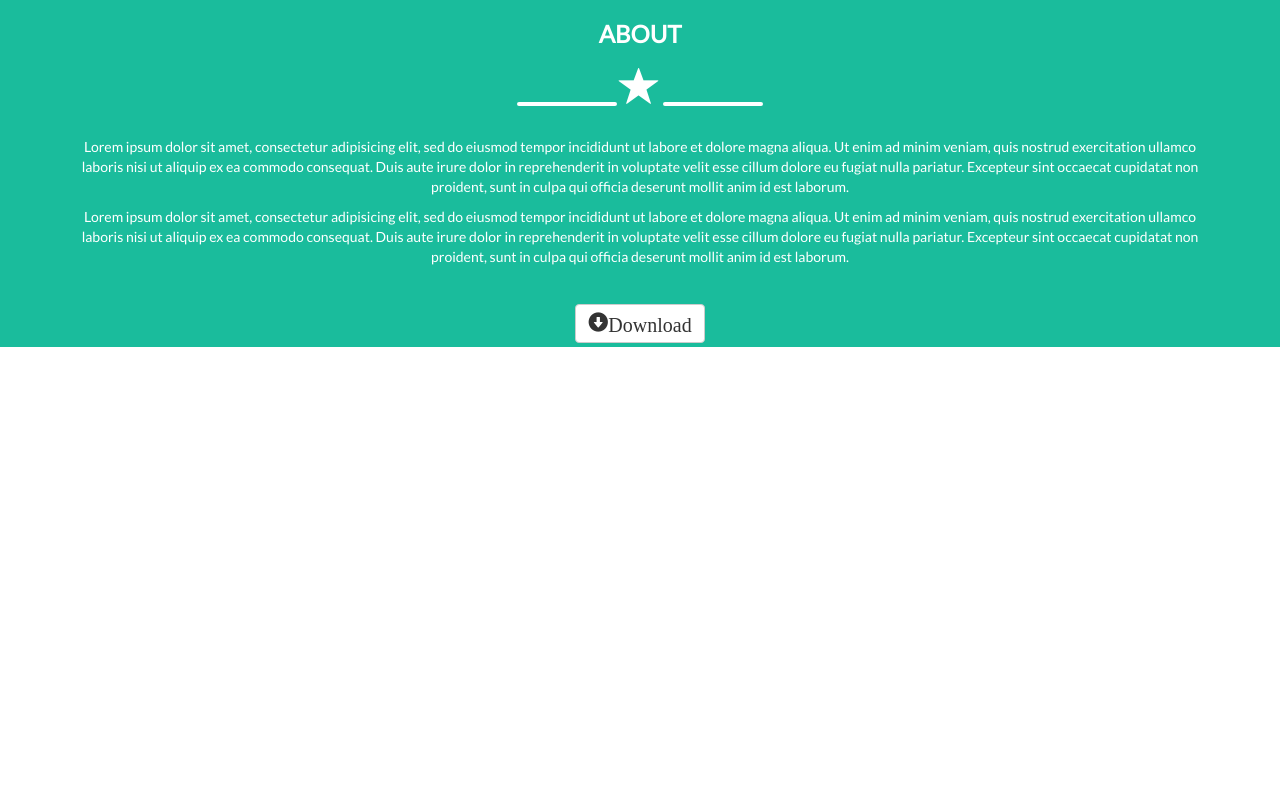
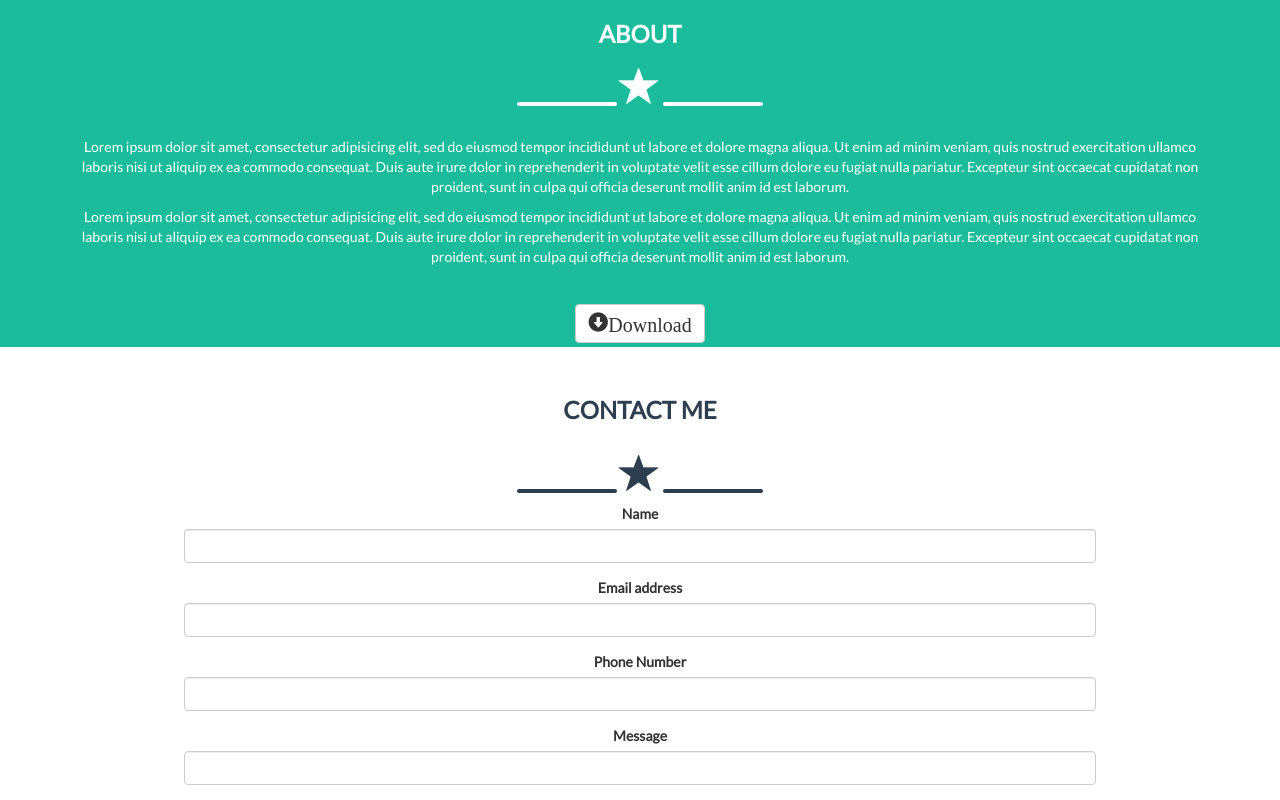
Before and after one commit to giulianapoli/html-css-bootstrap-freelancer, a plain HTML site: page index.html in a window 1280 px wide. Shown: the part 5293-6093 px from the top of the page. Before the commit the page ends 5640 px from the top, so only its background shows below. Drawn offline with nearby package versions, Linux system fonts and the light colour scheme.

Commit message:
Fourth section
adds form

```diff
--- a/css/master.css
+++ b/css/master.css
@@ -24,6 +24,27 @@
 
 .w_100 {
   width: 100px;
+}
+
+.w_80cent {
+  width: 80%;
+}
+
+/* margin */
+.m_10 {
+  margin: 10px;
+}
+
+.m_top50 {
+  margin-top: 50px;
+}
+
+.m_top20 {
+  margin-top: 20px;
+}
+
+.m_auto {
+  margin: auto;
 }
 
 /*color */
@@ -79,19 +100,6 @@
   font-size: 4rem;
 }
 
-/* margin */
-.m_10 {
-  margin: 10px;
-}
-
-.m_top50 {
-  margin-top: 50px;
-}
-
-.m_top20 {
-  margin-top: 20px;
-}
-
 /* section 2 */
 
 .photo {
--- a/index.html
+++ b/index.html
@@ -116,13 +116,12 @@
     </section>
 
     <!-- section 3 -->
-
     <section class="bg-turquoise">
 
       <div class="container m_top20 text-center">
         <div class="row">
           <div class="col-xs-12">
-            <h3 class="w-text m_top50 text-uppercase text-center"><strong>about</strong></h3>
+            <h3 class="w-text m_top50 text-uppercase"><strong>about</strong></h3>
 
             <!-- divisore stellina -->
             <div class="m_top20 my_h50">
@@ -145,13 +144,62 @@
               <a class="btn btn-default border_white turquoise" href="#" role="button"><span class="glyphicon glyphicon-circle-arrow-down" aria-hidden="true">Download</span></a>
             </div>
           </div>
+        </div>
+      </div>
+    </section>
+
+    <!-- section 4 -->
+    <section>
+      <!-- titolo -->
+      <div class="container text-center">
+        <div class="row">
+          <div class="col-xs-12">
+            <h3 class="blue m_top50 text-uppercase"><strong>contact me</strong></h3>
+          </div>
+        </div>
+
+        <!-- divisore stellina -->
+        <div class="row">
+          <div class="m_top20 my_h50">
+            <div class="my_h50 v-align">
+              <div class="border_blue inline w_100"></div>
+              <span class="glyphicon glyphicon-star blue" aria-hidden="true"></span>
+              <div class="border_blue inline w_100"></div>
+            </div>
+          </div>
+        </div>
+
+        <!-- form -->
+        <div class="row">
+          <div class="col-xs-12 ">
+            <form class="w_80cent text-center m_auto">
+              <div class="form-group">
+                <label for="exampleInputName1">Name</label>
+                <input type="text" name="Name" class="form-control">
+              </div>
+
+              <div class="form-group">
+                <label for="exampleInputEmail1">Email address</label>
+                <input type="email" class="form-control" id="exampleInputEmail1">
+              </div>
+
+              <div class="form-group">
+                <label for="exampleInputPhoneNumber1">Phone Number</label>
+                <input type="email" class="form-control" id="exampleInputEmail1">
+              </div>
+
+              <div class="form-group">
+                <label for="exampleInputMessage1">Message</label>
+                <input type="email" class="form-control" id="exampleInputEmail1">
+              </div>
 
 
 
+            </form>
+          </div>
 
         </div>
       </div>
-
     </section>
 
   </body>
```
